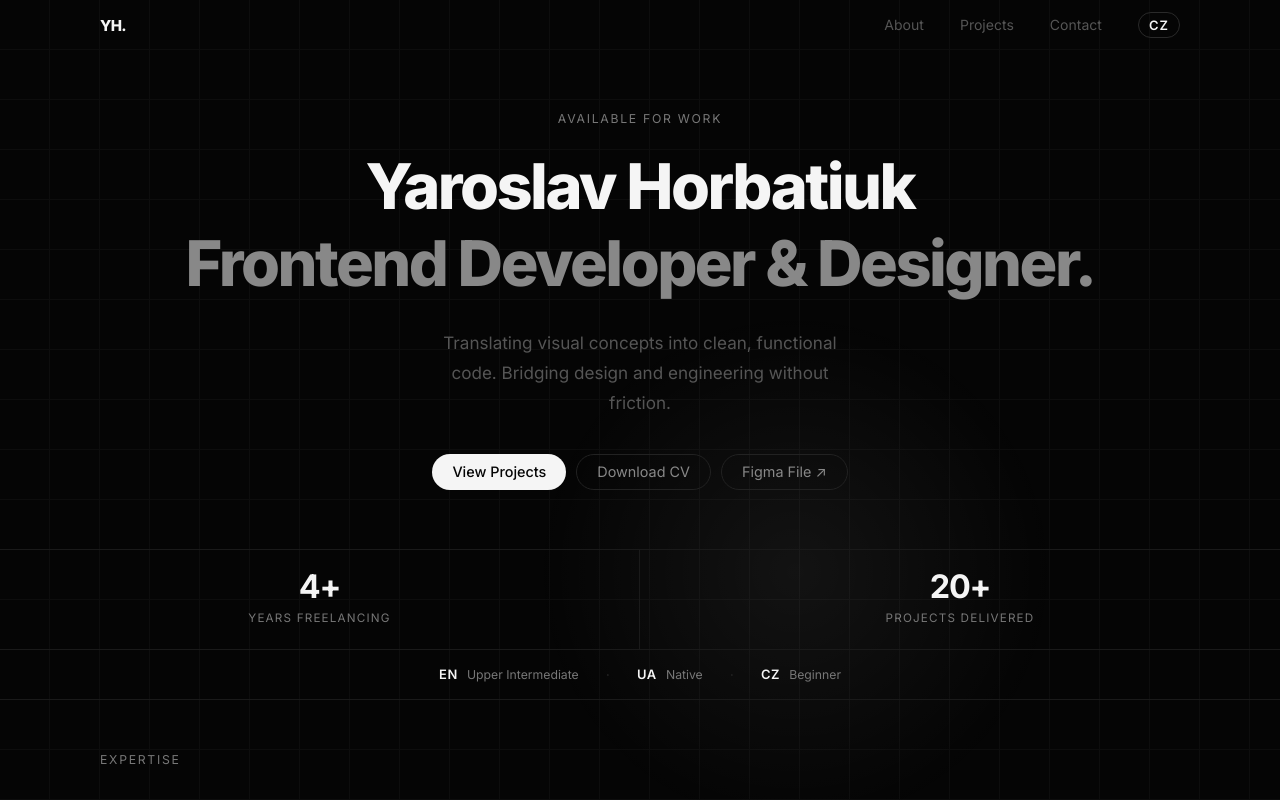
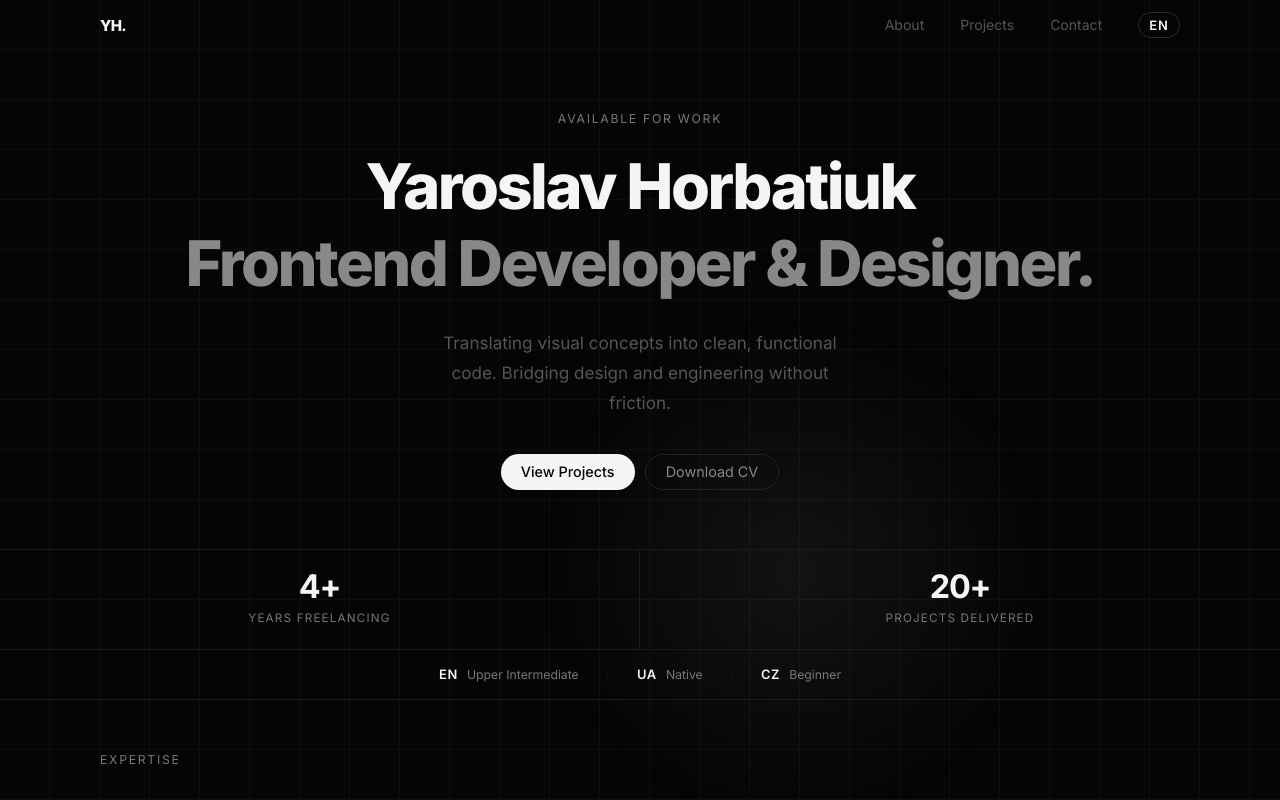
Before and after one commit to DirtX/portfolio, a React (Vite) app: page / in a window 1280 px wide. Shown: the top 800 px of the page. Built offline with nearby package versions, Linux system fonts and the light colour scheme.

Commit message:
feat: temp deleted figma button and changed behaviour of lang change btn

```diff
--- a/src/components/Navbar.jsx
+++ b/src/components/Navbar.jsx
@@ -69,7 +69,7 @@ export default function Navbar() {
           {t("nav_contact")}
         </button>
         <button className="nav-lang" onClick={toggleLang}>
-          {lang === "en" ? "CZ" : "EN"}
+          {lang === "en" ? "EN" : "CZ"}
         </button>
       </div>
     </nav>
--- a/src/pages/Home.jsx
+++ b/src/pages/Home.jsx
@@ -176,9 +176,6 @@ export default function Home() {
           >
             {t("hero_btn_cv")}
           </a>
-          <a href="#" className="home-btn-figma">
-            {t("hero_btn_figma")}
-          </a>
         </div>
       </section>
 
```
